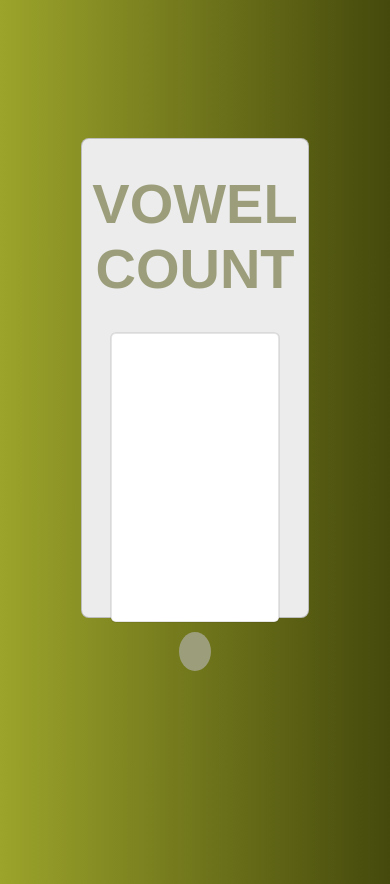
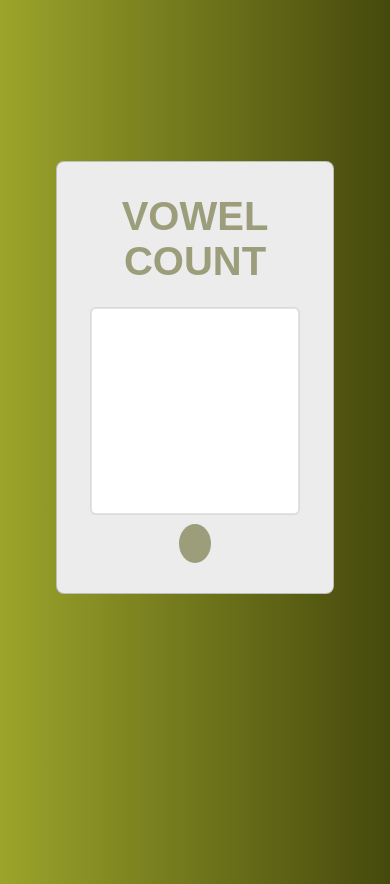
Before and after one commit to Sekeza/vowel-counter, a plain HTML site: page index.html in a window 390 px wide. Drawn offline with Linux system fonts and the light colour scheme.

Commit message:
Editing the css responsiveness style for diferent devices

```diff
--- a/css/style.css
+++ b/css/style.css
@@ -22,8 +22,8 @@ body {
 }
 
 .box {
-    width: 40rem;
-    max-width: 70%;
+    width: 40%;
+    /* max-width: 70%; */
     height: 30rem;
     padding: 2rem 0.5rem;
     border-radius: 0.5rem;
@@ -64,3 +64,27 @@ body {
     padding: 0.25rem 1rem;
     border-radius: 50%;
 }
+
+@media screen and (max-width: 450px) {
+    #title {
+        font-size: 2.5rem;
+        margin-bottom: 1.5rem;
+    }
+    .box {
+        width: 85%;
+        height: auto;
+    }
+
+}
+
+@media screen and (min-width: 451px) {
+    #title {
+        font-size: 2.5rem;
+        margin-bottom: 1.5rem;
+    }
+    .box {
+        width: 85%;
+        height: auto;
+    }
+
+}
```
